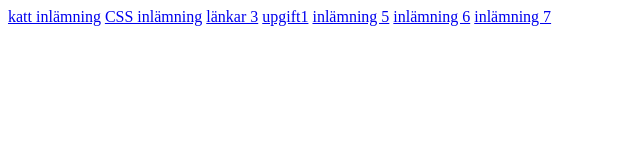
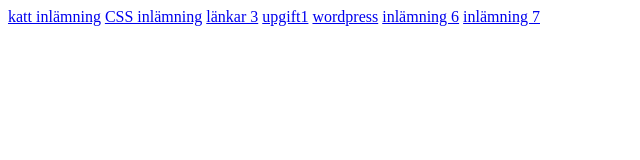
Before and after one commit to v1st07/v1st07.github.io, a plain HTML site: page index.html in a window 1280 px wide. Shown: the full height of the page, 0-640 px from the left. Drawn offline with Linux system fonts and the light colour scheme.

Commit message:
Update index.html

```diff
--- a/index.html
+++ b/index.html
@@ -11,7 +11,7 @@
     <a href="CSS">CSS inlämning</a>
     <a href="länkar/1.html">länkar 3</a>
     <a href="upgift1/index.html">upgift1</a>
-    <a href="#">inlämning 5</a>
+    <a href="https://v1st07.wordpress.com/?_gl=1*1mm1psx*_gcl_au*MTc1ODE3NzIyOC4xNzY1MjcwMTAw">wordpress</a>
     <a href="#">inlämning 6</a>
     <a href="#">inlämning 7</a>
 
```
